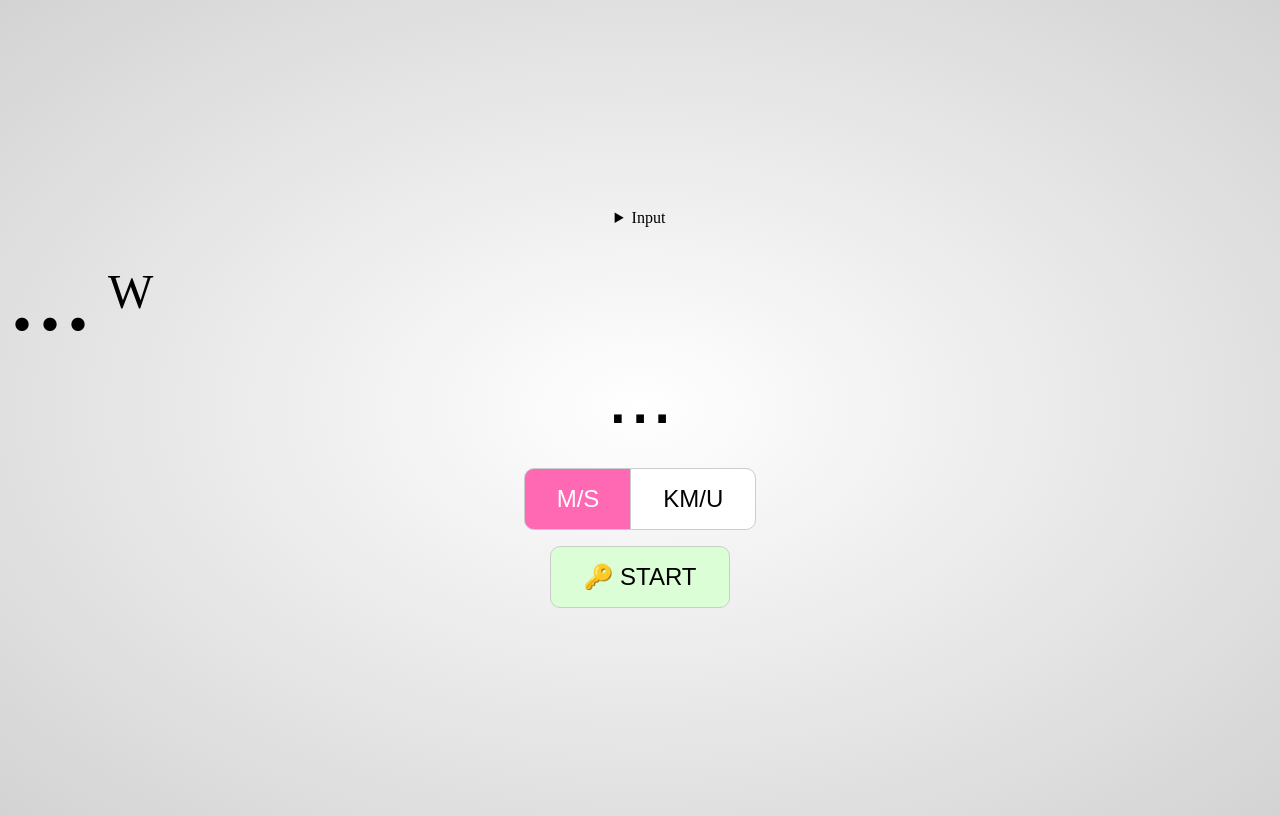
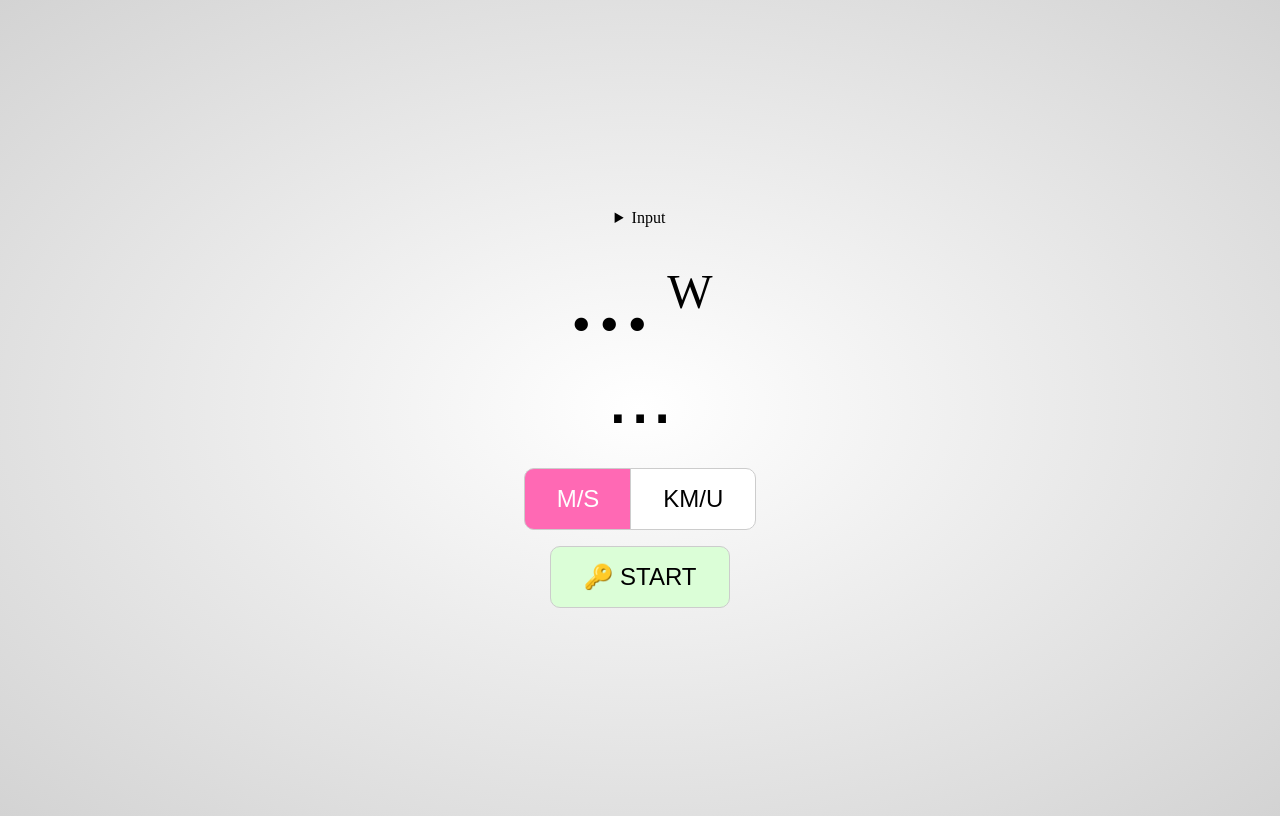
Before and after one commit to justinribeiro/speedometer-pwa, a website: page src/index.html in a window 1280 px wide. Drawn offline with Linux system fonts and the light colour scheme.

Commit message:
Center watt

```diff
--- a/src/index.css
+++ b/src/index.css
@@ -26,6 +26,7 @@ body>div {
 #watt-container {
   display: flex;
   align-items: center;
+  justify-content: center; /* add this line to center horizontally */
 }
 
 #watt {
```
